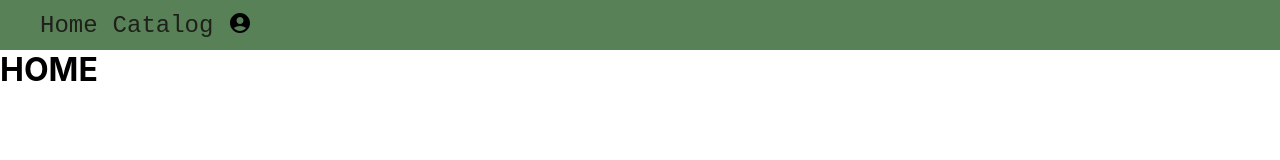
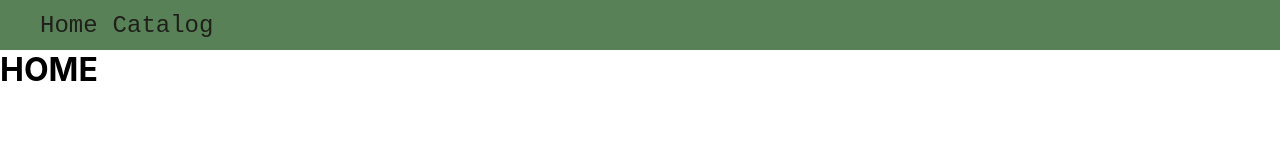
Before and after one commit to alexisavz/Book_Inventory, a React (Create React App) app in the folder book_inventory/: page / in a window 1280 px wide. Shown: the top 160 px of the page. Built offline with nearby package versions, Linux system fonts and the light colour scheme.

Commit message:
removed unused packages, fixed navbar

```diff
--- a/book_inventory/src/components/Navbar.js
+++ b/book_inventory/src/components/Navbar.js
@@ -1,6 +1,5 @@
 import React from "react"
 import './Navbar.css'
-import AccountCircleIcon from '@mui/icons-material/AccountCircle';
 
 function NavBar() {
   return (
@@ -13,7 +12,6 @@ function NavBar() {
               <a href="/catalog">Catalog</a>
             </li>
             <li>
-              <AccountCircleIcon />
             </li>
           </ul>
           <form>
```
